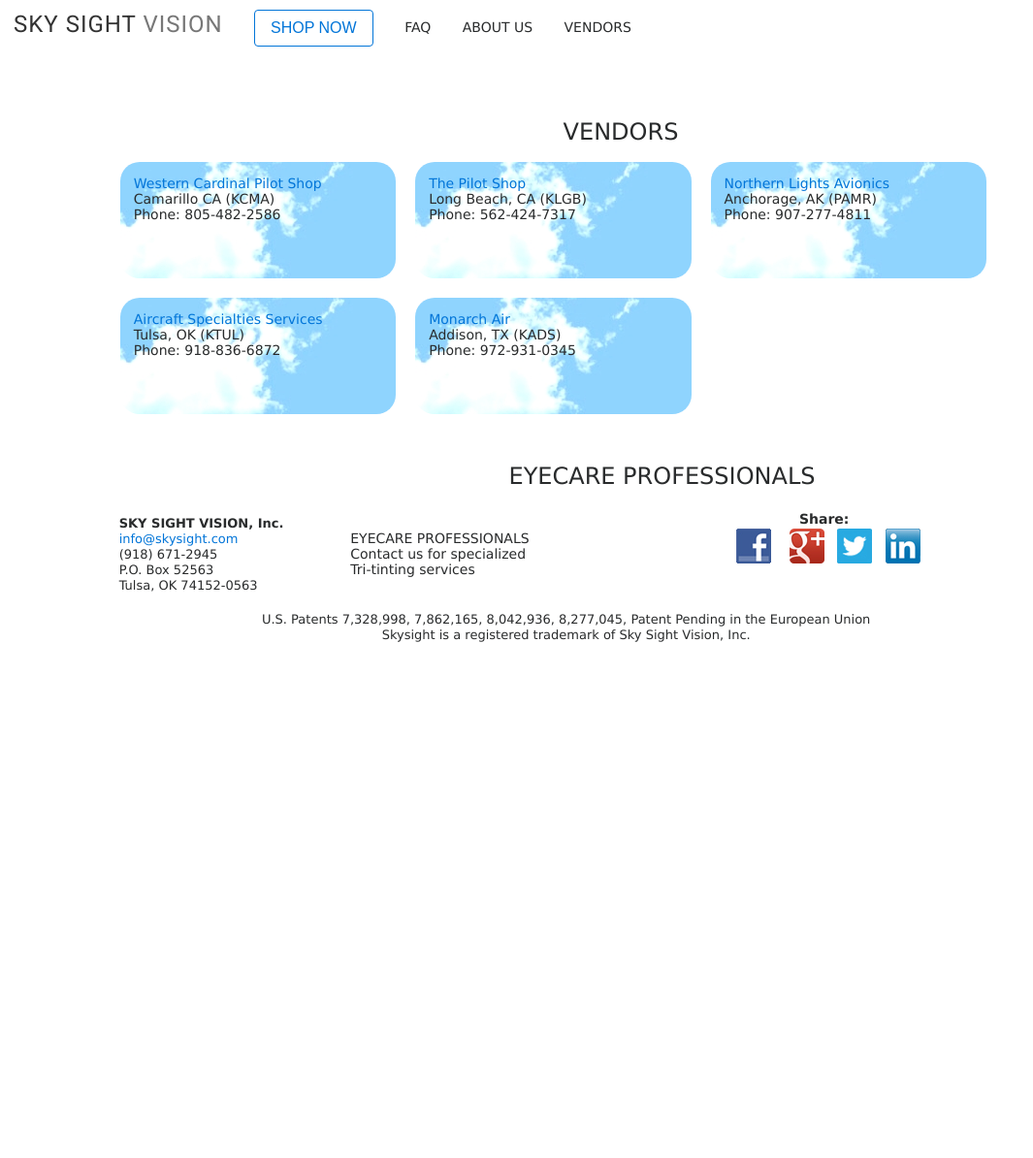
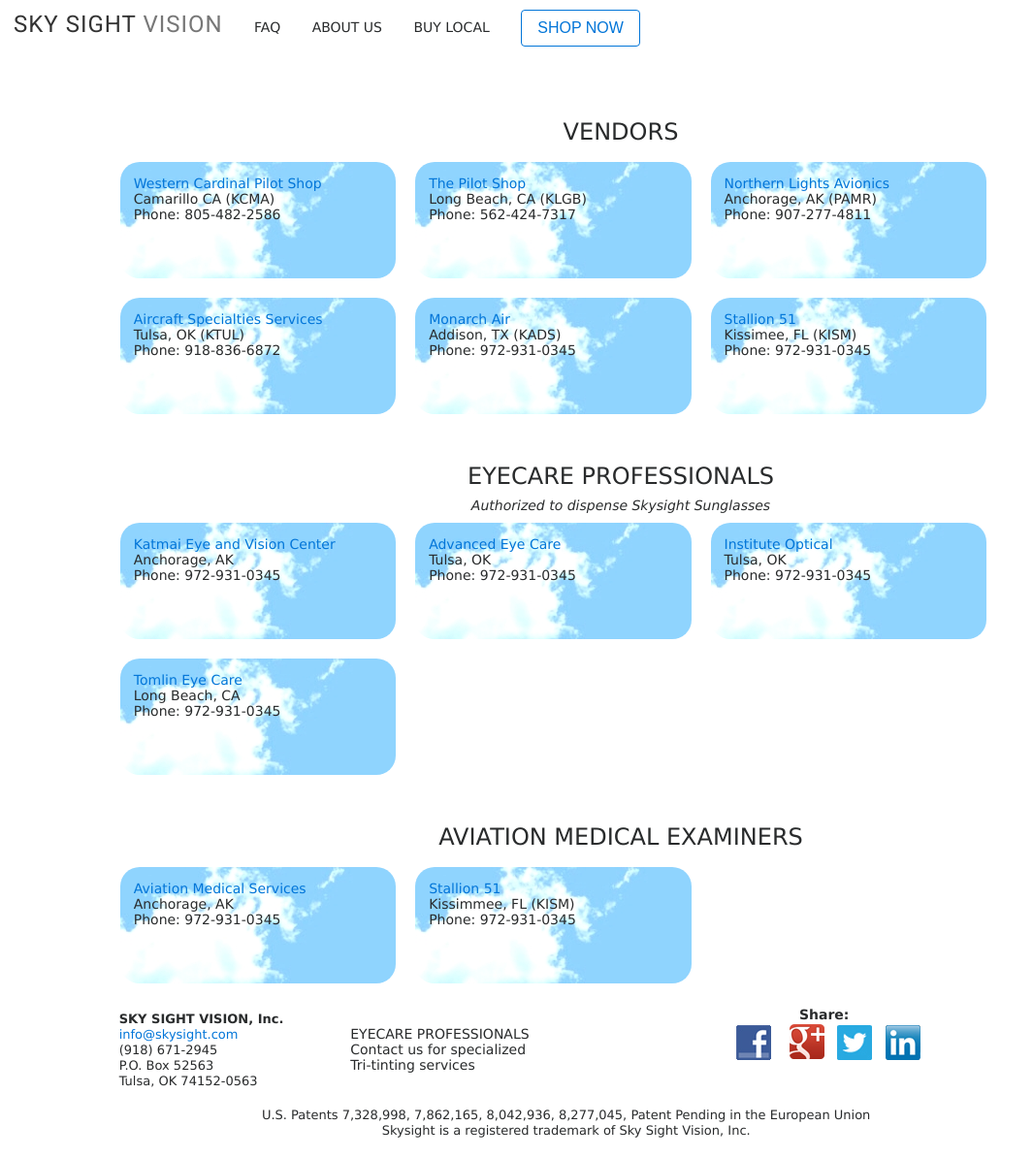
Before and after one commit to dexterford77/skysight, a plain HTML site: page index.html at #!/vendors in a window 1280 px wide. Shown: the top 1194 px of the page at 97% size, without its empty margins (0-1065 px from the left). Before the commit the page ends 800 px from the top, so only its background shows below. Drawn offline with nearby package versions, Linux system fonts and the light colour scheme; some packages are replaced by stand-ins of ours; a script that the page names is missing.

Commit message:
add vendors

```diff
--- a/index.html
+++ b/index.html
@@ -14,7 +14,7 @@
 
   <body>
 
-    <header2></header2>
+    <header></header>
 
     <div class="container-fluid">
       <ui-view></ui-view>
@@ -35,7 +35,6 @@
 
   <!-- Directives -->
   <script src="js/directives/header.js"></script>
-  <script src="js/directives/header2.js"></script>
   <script src="js/directives/footer.js"></script>
   <script src="js/directives/tooltip_follow_cursor.js"></script>
 
--- a/js/directives/header.html
+++ b/js/directives/header.html
@@ -1,23 +1,11 @@
-<nav class="navbar navbar-expand-sm bg-light fixed-top">
-  <div class="container-fluid">
-    <div class="roboto-font slightly-left space-to-the-right pull-slightly-down pointer" ui-sref="home">
-      <span class="semiheavy">SKY SIGHT</span>
-      <span class="light">VISION</span>
-    </div>
-
-    <ul class="navbar-nav">
-      <li class="nav-item">
-        <button type="button" class="btn btn-outline-primary" ui-sref="contact">SHOP NOW</button>
-      </li>
-      <li class="nav-item pull-slightly-down">
-        <a class="nav-link heavy" ui-sref="faq">FAQ</a>
-      </li>
-      <li class="nav-item pull-slightly-down">
-        <a class="nav-link heavy" ui-sref="about">ABOUT US</a>
-      </li>
-      <li class="nav-item pull-slightly-down">
-        <a class="nav-link heavy" ui-sref="vendors">VENDORS</a>
-      </li>
-    </ul>
+<nav class="topnav" id="myTopnav" ng-controller="NavCtrl">
+  <div class="navitem roboto-font pointer navhome" ui-sref="home">
+    <span class="semiheavy">SKY SIGHT</span>
+    <span class="light">VISION</span>
   </div>
+  <div class="navitem" ui-sref="faq" ng-class="blues1" ng-mouseover="blues1='blue'" ng-mouseleave="blues1=''">FAQ</div>
+  <div class="navitem" ui-sref="about" ng-class="blues2" ng-mouseover="blues2='blue'" ng-mouseleave="blues2=''">ABOUT US</div>
+  <div class="navitem" ui-sref="vendors" ng-class="blues3" ng-mouseover="blues3='blue'" ng-mouseleave="blues3=''">BUY LOCAL</div>
+  <div class="navitem"><button type="button" class="btn btn-outline-primary" ui-sref="contact">SHOP NOW</button></div>
+  <div class="navitem pointer icon" ng-click="unfoldNav()"><img class="hamburger-icon" src="assets/Hamburger_icon.svg.png" width="30px" height="30px" /></div>
 </nav>
--- a/js/directives/header2.html
+++ /dev/null
@@ -1,11 +0,0 @@
-<nav class="topnav" id="myTopnav" ng-controller="NavCtrl">
-  <div class="navitem roboto-font pointer navhome" ui-sref="home">
-    <span class="semiheavy">SKY SIGHT</span>
-    <span class="light">VISION</span>
-  </div>
-  <div class="navitem"><button type="button" class="btn btn-outline-primary" ui-sref="contact">SHOP NOW</button></div>
-  <div class="navitem" ui-sref="faq" ng-class="blues1" ng-mouseover="blues1='blue'" ng-mouseleave="blues1=''">FAQ</div>
-  <div class="navitem" ui-sref="about" ng-class="blues2" ng-mouseover="blues2='blue'" ng-mouseleave="blues2=''">ABOUT US</div>
-  <div class="navitem" ui-sref="vendors" ng-class="blues3" ng-mouseover="blues3='blue'" ng-mouseleave="blues3=''">VENDORS</div>
-  <div class="navitem pointer icon" ng-click="unfoldNav()"><img class="hamburger-icon" src="assets/Hamburger_icon.svg.png" width="30px" height="30px" /></div>
-</nav>
--- a/js/directives/header2.js
+++ /dev/null
@@ -1,7 +0,0 @@
-skysight.directive("header2", [function(){
-  return {
-    restrict: 'E',
-    scope: true,
-    templateUrl: "js/directives/header2.html"
-  }
-}]);
--- a/js/templates/vendors.html
+++ b/js/templates/vendors.html
@@ -41,14 +41,78 @@
         <br />
         Phone: 972-931-0345
       </div>
+      <div class="col-md-3 vendor-button">
+        <a href="https://www.stallion51.com">Stallion 51</a>
+        <br />
+        Kissimee, FL (KISM)
+        <br />
+        Phone: 972-931-0345
+      </div>
+    </div>
+  </div>
 </div>
 <div class="row mid-space-above">
   <div class="col-md-12">
     <h4 class="text-center">EYECARE PROFESSIONALS</h4>
+    <div class="text-center"><i>Authorized to dispense Skysight Sunglasses</i></div>
   </div>
 </div>
+<div class="row pulling-right">
+  <div class="col-md-10 offset-md-1">
     <div class="row">
-
+      <div class="col-md-3 vendor-button">
+        <a href="https://www.katmaieye.com">Katmai Eye and Vision Center</a>
+        <br />
+        Anchorage, AK
+        <br />
+        Phone: 972-931-0345
+      </div>
+      <div class="col-md-3 vendor-button">
+        <a href="https://www.roddyeye.com">Advanced Eye Care</a>
+        <br />
+        Tulsa, OK
+        <br />
+        Phone: 972-931-0345
+      </div>
+      <div class="col-md-3 vendor-button">
+        <a href="https://www.instituteoptical.com">Institute Optical</a>
+        <br />
+        Tulsa, OK
+        <br />
+        Phone: 972-931-0345
+      </div>
+      <div class="col-md-3 vendor-button">
+        <a href="https://www.tomlineyecare.com">Tomlin Eye Care</a>
+        <br />
+        Long Beach, CA
+        <br />
+        Phone: 972-931-0345
       </div>
     </div>
   </div>
+</div>
+<div class="row mid-space-above">
+  <div class="col-md-12">
+    <h4 class="text-center">AVIATION MEDICAL EXAMINERS</h4>
+  </div>
+</div>
+<div class="row pulling-right">
+  <div class="col-md-10 offset-md-1">
+    <div class="row">
+      <div class="col-md-3 vendor-button">
+        <a href="https://www.airspacedoc.com">Aviation Medical Services</a>
+        <br />
+        Anchorage, AK
+        <br />
+        Phone: 972-931-0345
+      </div>
+      <div class="col-md-3 vendor-button">
+        <a href="https://www.stallion51.com/avdoc-51">Stallion 51</a>
+        <br />
+        Kissimmee, FL (KISM)
+        <br />
+        Phone: 972-931-0345
+      </div>
+    </div>
+  </div>
+</div>
```
Also changed, not shown: 1 other file. Lines whose indentation alone changed are shown as unchanged.
